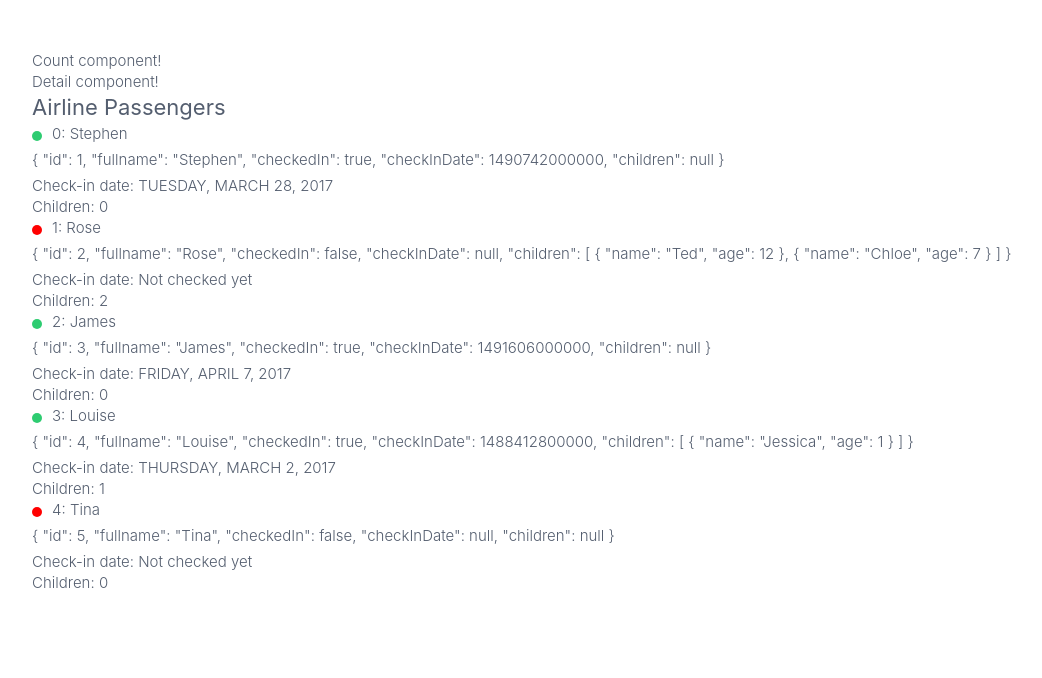
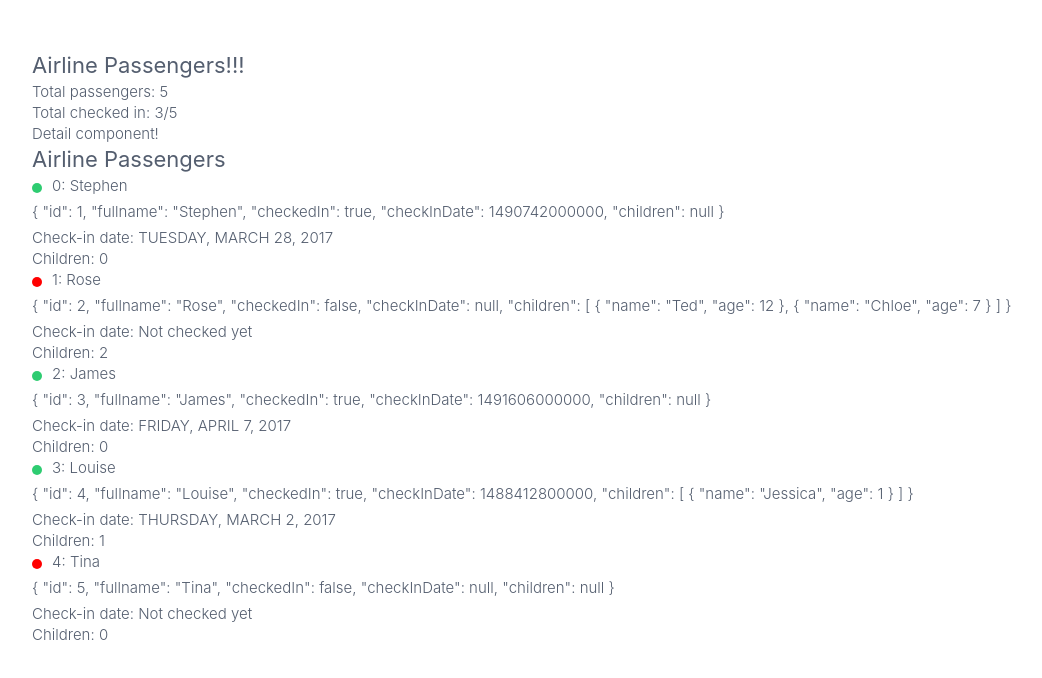
Before and after one commit to AlexisVelazquez22/Angular-Fundamentals, an Angular app: page / in a window 1280 px wide. Shown: the top 678 px of the page, without its empty margins (18-1060 px from the left). Built offline with nearby package versions, Linux system fonts and the light colour scheme.

Commit message:
How to bind properties and pass data from container to child component

```diff
--- a/src/app/passenger-dashboard/components/passenger-count/passenger-count.component.ts
+++ b/src/app/passenger-dashboard/components/passenger-count/passenger-count.component.ts
@@ -1,16 +1,31 @@
-import { Component } from "@angular/core";
+import { Component, Input } from "@angular/core";
+import { Passenger } from "../../models/passenger.interface";
 
 @Component({
   selector: 'passenger-count',
   styleUrls: ['passenger-count.component.scss'],
   template: `
     <div>
-      Count component!
+      <h3>Airline Passengers!!!</h3>
+      <div>
+        Total passengers: {{ items.length }}
+      </div>
+      <div>
+        Total checked in: {{ checkedInCount() }}/{{ items.length }}
+      </div>
     </div>
   `
 })
 export class PassengerCountComponent {
 
-  constructor() {}
+  @Input() // means this is an input binding (data comes from father component (container))
+  items: Passenger[];
+
+  checkedInCount(): number {
+    if(!this.items) return 0;
+    return this.items.filter((passenger: Passenger) => {
+      return passenger.checkedIn;
+    }).length;
+  }
 
 }
--- a/src/app/passenger-dashboard/containers/passenger-dashboard/passenger-dashboard.component.ts
+++ b/src/app/passenger-dashboard/containers/passenger-dashboard/passenger-dashboard.component.ts
@@ -6,11 +6,15 @@
   styleUrls: ['passenger-dashboard.component.scss'],
   template: `
     <div>
-      <passenger-count></passenger-count>
-      <passenger-detail></passenger-detail>
+      <passenger-count
+        [items]="passengers"> <!-- sends the data (passenger[]) to the dumb component -->
+      </passenger-count>
+
+      <passenger-detail>
+
+      </passenger-detail>
 
       <h3>Airline Passengers</h3>
-
       <ul>
         <li *ngFor="let passenger of passengers; let i = index">
           <span
```
